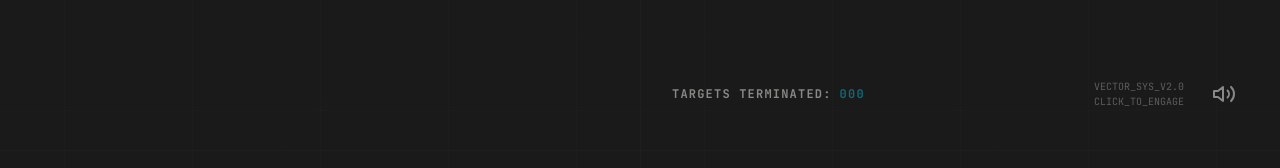
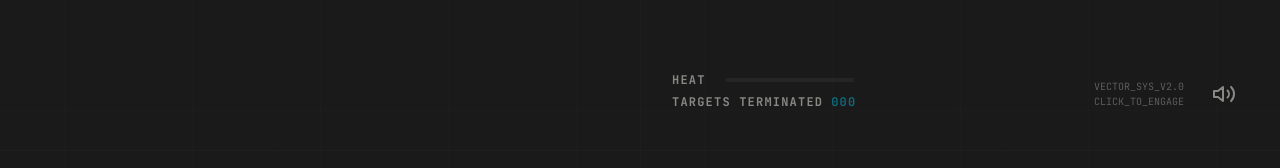
Before and after one commit to heavyrain39/portfolio, a Next.js app: page /portfolio/ in a window 1280 px wide. Shown: the part 610-778 px from the top of the page. Built offline with nearby package versions, Linux system fonts and the light colour scheme; a web font is replaced by a local one.

Commit message:
방열 요소 도입

```diff
--- a/components/ui/MiniGame.tsx
+++ b/components/ui/MiniGame.tsx
@@ -28,6 +28,13 @@ import type { Bullet, EnemyGroup, FloatingText, HitFlash, Particle, Point } from
 import { closeAudioContext, ensureAudioContext, playGameSound } from "./minigame/audio";
 
 export default function MiniGame() {
+    const HEAT_SHOTS_TO_OVERHEAT = 180;
+    const HEAT_PER_SHOT = 1 / HEAT_SHOTS_TO_OVERHEAT;
+    const HEAT_WARNING_RATIO = 0.8;
+    const HEAT_RECOVER_RATIO = 0.1;
+    const HEAT_COOLDOWN_DURATION_MS = 1600;
+    const HEAT_COOL_PER_MS = 1 / HEAT_COOLDOWN_DURATION_MS;
+
     const canvasRef = useRef<HTMLCanvasElement>(null);
     const containerRef = useRef<HTMLDivElement>(null);
     const requestRef = useRef<number | null>(null);
@@ -44,13 +51,18 @@ export default function MiniGame() {
     const lastShotTime = useRef(0);
     const burstShotCount = useRef(0);
     const frameCount = useRef(0);
+    const lastFrameTime = useRef<number | null>(null);
     const shakeIntensity = useRef(0);
     const cachedIsDark = useRef(false);
+    const heatRatioRef = useRef(0);
+    const isOverheatedRef = useRef(false);
 
     const [uiScore, setUiScore] = useState(0);
     const [isShooting, setIsShooting] = useState(false);
     const [isHovered, setIsHovered] = useState(false);
     const [isMuted, setIsMuted] = useState(false);
+    const [heatRatio, setHeatRatio] = useState(0);
+    const [isOverheated, setIsOverheated] = useState(false);
     const [operatorThemeColor, setOperatorThemeColor] = useState("#f5f5f0");
     const [operatorContrastColor, setOperatorContrastColor] = useState("#1a1a1a");
     const isMutedRef = useRef(false);
@@ -65,6 +77,8 @@ export default function MiniGame() {
     const smoothMouseY = useSpring(rawMouseY, { stiffness: 500, damping: 30 });
 
     const physicsPreset = DEFAULT_PHYSICS_PRESET;
+    const isHeatWarning = heatRatio >= HEAT_WARNING_RATIO;
+    const heatVisualOpacity = isOverheated ? 0.9 : (isHeatWarning ? 0.7 : 0.5);
 
     const getAudioContext = (): AudioContext => ensureAudioContext(audioCtxRef);
 
@@ -128,7 +142,7 @@ export default function MiniGame() {
         const handleMouseDown = (e: MouseEvent) => {
             e.preventDefault();
             isMouseDown.current = true;
-            setIsShooting(true);
+            setIsShooting(!isOverheatedRef.current);
             lastShotTime.current = 0;
             burstShotCount.current = 0;
             getAudioContext();
@@ -160,6 +174,29 @@ export default function MiniGame() {
         container.addEventListener("contextmenu", handleContextMenu);
 
         const animate = (time: number) => {
+            if (lastFrameTime.current === null) {
+                lastFrameTime.current = time;
+            }
+            const deltaMs = Math.min(50, time - lastFrameTime.current);
+            lastFrameTime.current = time;
+
+            const shouldCoolDown = !isMouseDown.current || isOverheatedRef.current;
+            if (shouldCoolDown && heatRatioRef.current > 0) {
+                const cooled = Math.max(0, heatRatioRef.current - deltaMs * HEAT_COOL_PER_MS);
+                if (cooled !== heatRatioRef.current) {
+                    heatRatioRef.current = cooled;
+                    setHeatRatio(cooled);
+                }
+            }
+
+            if (isOverheatedRef.current && heatRatioRef.current <= HEAT_RECOVER_RATIO) {
+                isOverheatedRef.current = false;
+                setIsOverheated(false);
+                if (isMouseDown.current) {
+                    setIsShooting(true);
+                }
+            }
+
             const shakeX =
                 shakeIntensity.current > 0 ? (Math.random() - 0.5) * shakeIntensity.current * 2 : 0;
             const shakeY =
@@ -182,7 +219,7 @@ export default function MiniGame() {
                 });
             }
 
-            if (isMouseDown.current && time - lastShotTime.current > 40) {
+            if (isMouseDown.current && !isOverheatedRef.current && time - lastShotTime.current > 40) {
                 const originSide = Math.random() > 0.5 ? "left" : "right";
                 const startX = originSide === "left" ? canvas.width * 0.2 : canvas.width * 0.8;
                 const startY = canvas.height;
@@ -203,6 +240,15 @@ export default function MiniGame() {
                 burstShotCount.current++;
                 playSound("shoot");
                 lastShotTime.current = time;
+
+                const nextHeat = Math.min(1, heatRatioRef.current + HEAT_PER_SHOT);
+                heatRatioRef.current = nextHeat;
+                setHeatRatio(nextHeat);
+                if (nextHeat >= 1 && !isOverheatedRef.current) {
+                    isOverheatedRef.current = true;
+                    setIsOverheated(true);
+                    setIsShooting(false);
+                }
             }
 
             for (let i = bullets.current.length - 1; i >= 0; i--) {
@@ -557,6 +603,7 @@ export default function MiniGame() {
             if (requestRef.current) {
                 cancelAnimationFrame(requestRef.current);
             }
+            lastFrameTime.current = null;
             closeAudioContext(audioCtxRef);
         };
     }, []);
@@ -607,10 +654,47 @@ export default function MiniGame() {
                 </svg>
             </div>
 
-            {/* Bottom HUD (Aligned Left/Right) */}
-            <div className="absolute bottom-8 left-8 right-8 flex items-center justify-between z-10 pointer-events-none">
-                <div className="font-mono text-xs font-bold tracking-widest opacity-50 select-none flex items-center gap-2">
-                    TARGETS TERMINATED:
+            <div className="absolute bottom-8 left-8 right-8 flex items-end justify-between z-10 pointer-events-none">
+                <div className="flex flex-col items-start gap-1.5 select-none pb-2">
+                    {/* Heat Gauge (Horizontal Layout) */}
+                    <div className="flex items-center gap-5">
+                        <motion.span
+                            className="font-mono text-xs font-bold tracking-widest text-foreground"
+                            animate={
+                                isHeatWarning && !isOverheated
+                                    ? { opacity: [0.5, 0.9, 0.5] }
+                                    : { opacity: heatVisualOpacity }
+                            }
+                            transition={
+                                isHeatWarning && !isOverheated
+                                    ? { duration: 0.8, repeat: Infinity, ease: "easeInOut" }
+                                    : { duration: 0.2 }
+                            }
+                        >
+                            HEAT
+                        </motion.span>
+                        <div className="relative w-32 h-[4px] bg-foreground/5 overflow-hidden">
+                            <motion.div
+                                className="absolute inset-y-0 left-0 bg-foreground"
+                                style={{ opacity: heatVisualOpacity }}
+                                animate={{
+                                    width: `${Math.max(0, Math.min(100, heatRatio * 100))}%`,
+                                    opacity: isHeatWarning && !isOverheated ? [0.5, 0.9, 0.5] : heatVisualOpacity
+                                }}
+                                transition={{
+                                    width: { duration: 0.1, ease: "linear" },
+                                    opacity: {
+                                        duration: 0.8,
+                                        repeat: isHeatWarning && !isOverheated ? Infinity : 0,
+                                        ease: "easeInOut"
+                                    }
+                                }}
+                            />
+                        </div>
+                    </div>
+
+                    <div className="font-mono text-xs font-bold tracking-widest opacity-50 flex items-center gap-2">
+                        TARGETS TERMINATED
                         <motion.span
                             key={uiScore}
                             animate={{ scale: [1.5, 1] }}
@@ -619,6 +703,7 @@ export default function MiniGame() {
                         >
                             {uiScore.toString().padStart(3, "0")}
                         </motion.span>
+                    </div>
                 </div>
 
                 <div className="flex items-center gap-4">
@@ -663,13 +748,20 @@ export default function MiniGame() {
             >
                 <motion.div
                     className="absolute top-1/2 left-1/2 -translate-x-1/2 -translate-y-1/2 w-full h-full border border-current rounded-full opacity-80"
-                    animate={{ scale: isShooting ? 0.8 : 1.2, opacity: isShooting ? 1 : 0.5 }}
+                    animate={isOverheated ? { scale: 1, opacity: 1 } : { scale: isShooting ? 0.8 : 1.2, opacity: isShooting ? 1 : 0.5 }}
+                    transition={{ duration: 0.16, ease: "easeOut" }}
                 />
                 <motion.div
                     className="absolute top-1/2 left-1/2 -translate-x-1/2 -translate-y-1/2 w-1 h-1 bg-cyan-500 rounded-full"
+                    animate={{ scale: isOverheated ? 0 : 1, opacity: isOverheated ? 0 : 1 }}
+                    transition={{ duration: 0.14, ease: "easeOut" }}
                 />
 
-                {/* Pipes - Adjusted to minimal contraction */}
+                <motion.div
+                    className="absolute inset-0"
+                    animate={isOverheated ? { opacity: 0, scale: 0.4 } : { opacity: 1, scale: 1 }}
+                    transition={{ duration: 0.13, ease: "easeOut" }}
+                >
                     <motion.div
                         className="absolute top-0 left-1/2 -translate-x-1/2 -translate-y-1/2 w-[1px] h-2 bg-current"
                         animate={{ y: isShooting ? 3 : -16 }}
@@ -687,6 +779,16 @@ export default function MiniGame() {
                         animate={{ x: isShooting ? -3 : 16 }}
                     />
                 </motion.div>
-        </div>
+
+                <motion.div
+                    className="absolute inset-0 flex items-center justify-center"
+                    animate={isOverheated ? { opacity: 1, scale: 1, rotate: 45 } : { opacity: 0, scale: 0.4, rotate: 0 }}
+                    transition={{ duration: 0.13, ease: "easeOut" }}
+                >
+                    <div className="absolute w-full h-[1px] bg-current" />
+                    <div className="absolute w-full h-[1px] bg-current rotate-90" />
+                </motion.div>
+            </motion.div>
+        </div >
     );
 }
```
Also changed, not shown: 1 other file (tests, documents, lock files or other folders). Lines whose indentation alone changed are shown as unchanged.
